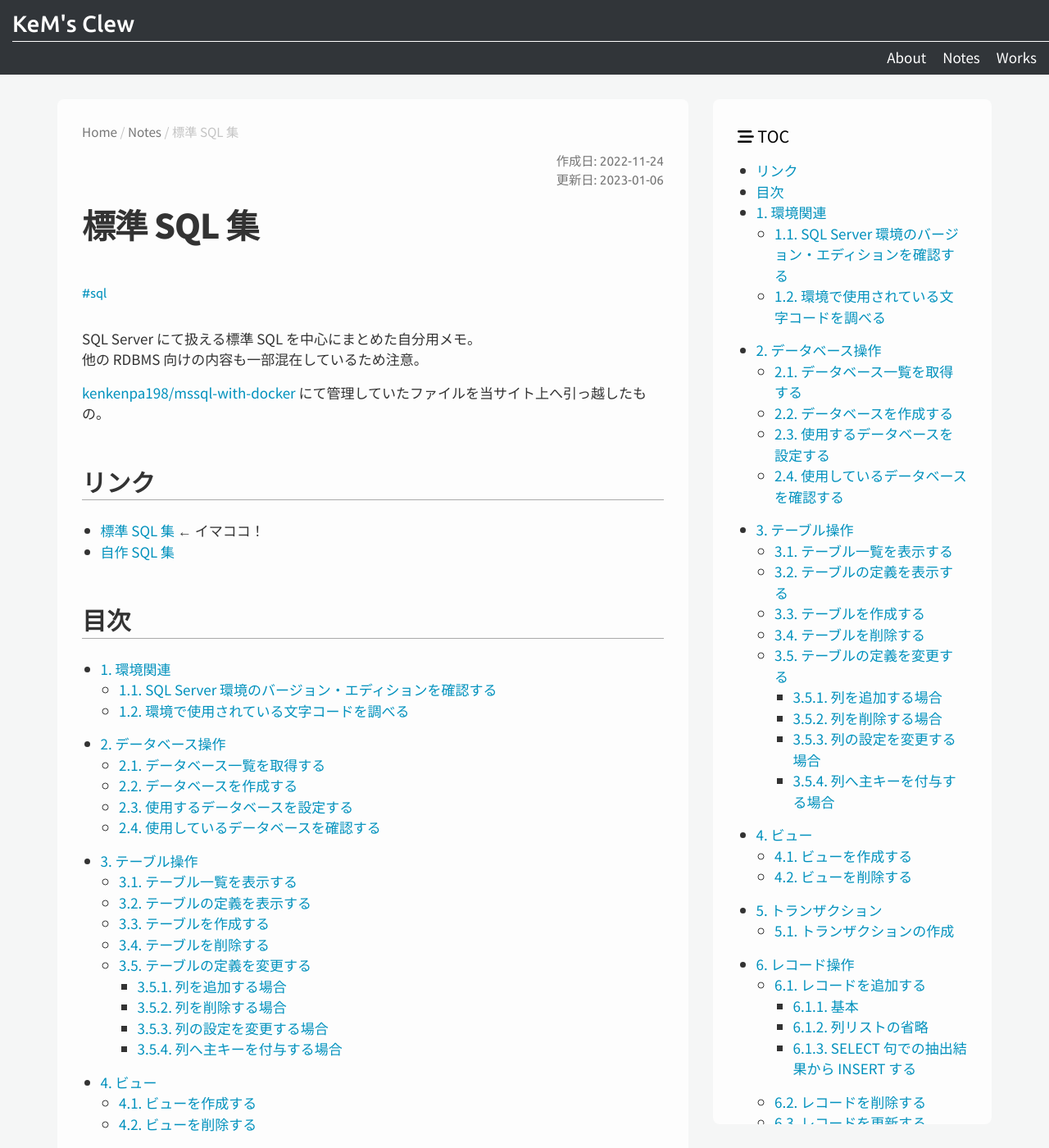
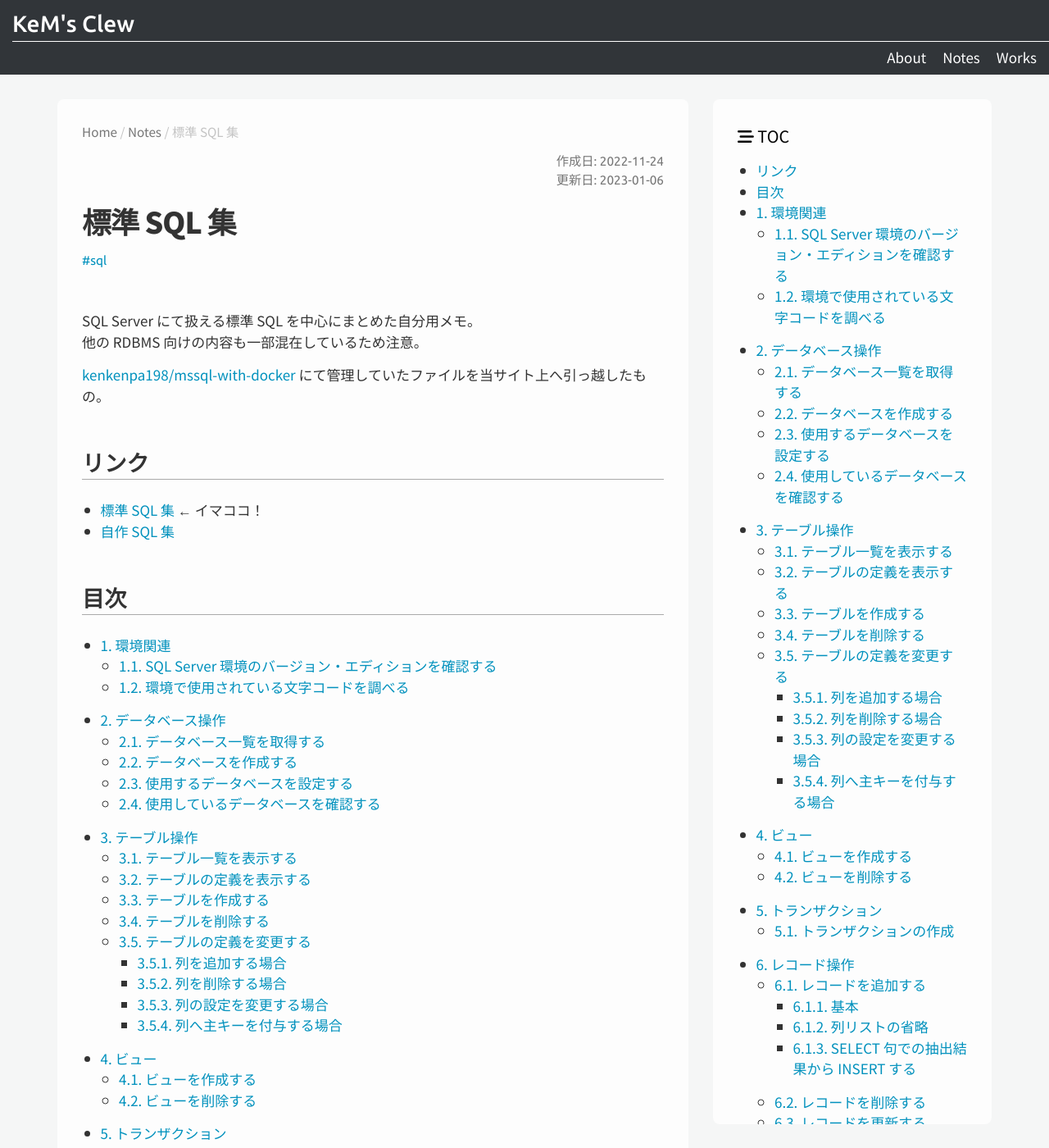
Before and after one commit to kenkenpa198/kems-clew.net, a Jekyll site: the page built from docs/_posts/2022-11-24-sql-standard.md, in a window 1280 px wide and 1400 px high. Shown: the whole window at 82% size. Built offline with Jekyll 4.4.1, drawn with Linux system fonts in a browser that asks for light colours; nearby versions of some CDN libraries; the repository's description, which GitHub fills in, is left out.

Commit message:
[update]adjust header style

```diff
--- a/docs/_sass/minima/_layout.scss
+++ b/docs/_sass/minima/_layout.scss
@@ -337,36 +337,27 @@
  * Posts
  */
 .post-header {
-  margin-bottom: $spacing-unit;
+  margin-bottom: 3rem;
 }
 
 .post-title {
-  @include relative-font-size(2.4);
+  @include relative-font-size(2.1);
   letter-spacing: -1px;
   line-height: 1;
   font-weight: $font-weight-black;
   margin-top: 1rem;
-  margin-bottom: 3rem;
   line-height: 1.25;
-
-  @include media-query($on-laptop) {
-    @include relative-font-size(2);
-  }
 }
 
 .post-content {
   margin-bottom: $spacing-unit;
 
   h2 {
-    @include relative-font-size(1.75);
+    @include relative-font-size(1.6);
     margin-top: 3rem;
     margin-bottom: 1.5rem;
     font-weight: $font-weight-bold;
     border-bottom: 1px solid #aaa;
-
-    @include media-query($on-laptop) {
-      @include relative-font-size(1.6);
-    }
   }
 
   h3 {
@@ -374,16 +365,10 @@
 
     margin-top: 2rem;
     margin-bottom: 1rem;
-    // font-weight: $font-weight-bold;
   }
 
   h4 {
     @include relative-font-size(1.25);
-
-    @include media-query($on-laptop) {
-      @include relative-font-size(1.125);
-    }
-
     margin-top: 2rem;
   }
 }
```
